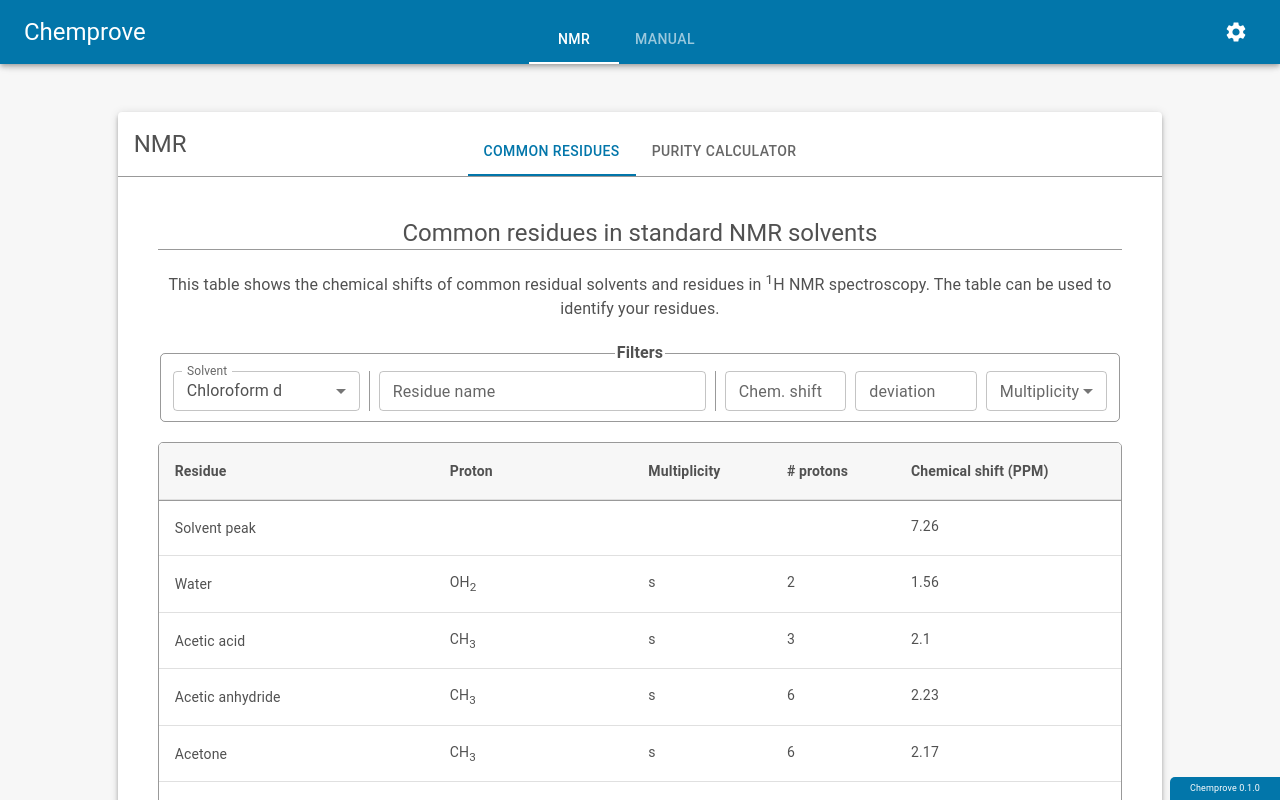
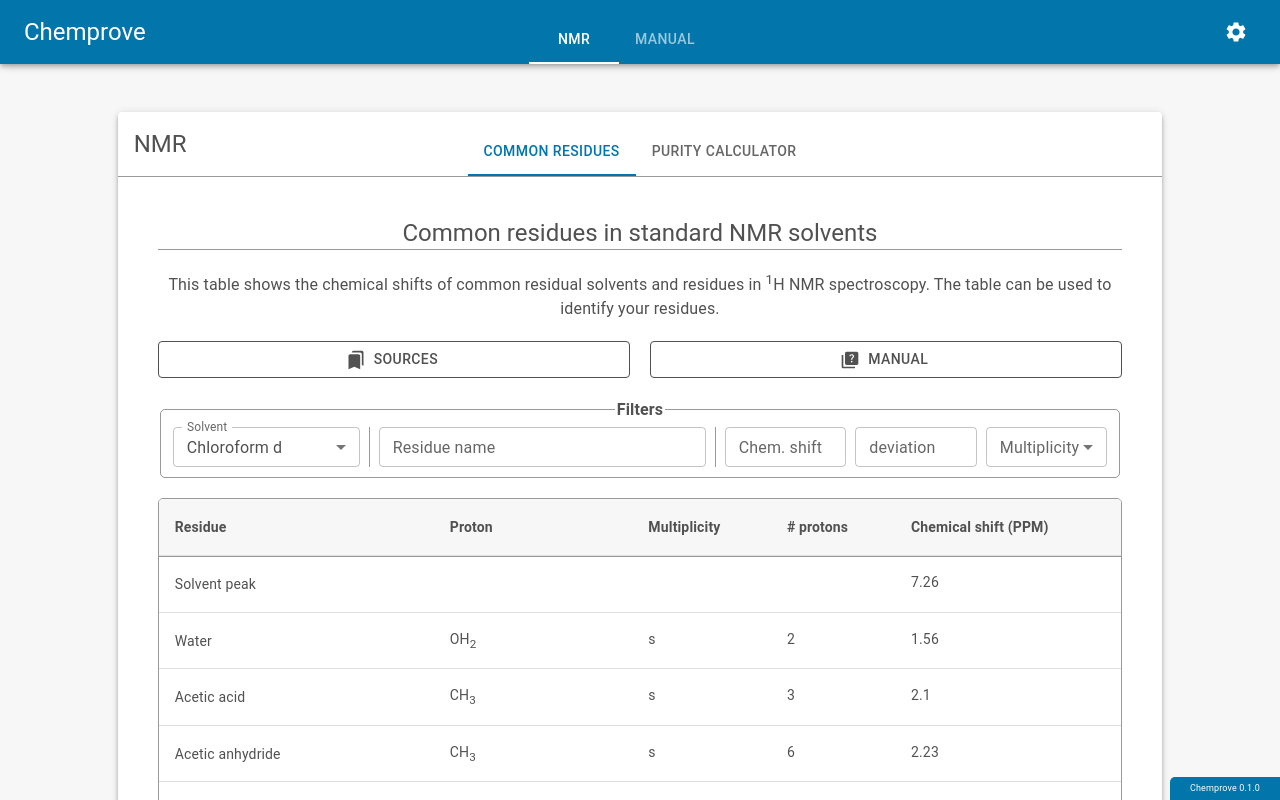
Before and after one commit to Noldyman/chemprove, a React (Create React App) app: page /nmr in a window 1280 px wide. Shown: the top 800 px of the page. Built offline with nearby package versions, Linux system fonts and the light colour scheme.

Commit message:
add sources dialog

```diff
--- a/src/pages/nmr/commonResidues/CommonResidues.tsx
+++ b/src/pages/nmr/commonResidues/CommonResidues.tsx
@@ -10,9 +10,10 @@ import {
   Typography,
   Button,
 } from "@mui/material";
-import { HighlightOff } from "@mui/icons-material";
+import { Bookmarks, HighlightOff, Quiz } from "@mui/icons-material";
 import { CommonResidueTable } from "./CommonResidueTable";
 import { ResidueDetails } from "./ResidueDetails";
+import { Sources } from "./Sources";
 
 export const nmrSolvents: { label: string; value: NmrSolvent }[] = [
   { label: "Chloroform d", value: "chloroform_d" },
@@ -40,6 +41,7 @@ export const CommonResidues = () => {
   const [residueDetails, setResidueDetails] = useState<
     ICommonResidue | undefined
   >();
+  const [sourcesIsOpen, setSourcesIsOpen] = useState(false);
 
   const handleSolventChange = (e: ChangeEvent<HTMLInputElement>) => {
     setSelectedSolvent(e.target.value as NmrSolvent);
@@ -91,6 +93,25 @@ export const CommonResidues = () => {
         residues in <sup>1</sup>H NMR spectroscopy. The table can be used to
         identify your residues.
       </Typography>
+      <div style={{ display: "flex", gap: "20px", marginBottom: "20px" }}>
+        <Button
+          fullWidth
+          startIcon={<Bookmarks />}
+          variant="outlined"
+          color="inherit"
+          onClick={() => setSourcesIsOpen(true)}
+        >
+          Sources
+        </Button>
+        <Button
+          fullWidth
+          startIcon={<Quiz />}
+          variant="outlined"
+          color="inherit"
+        >
+          Manual
+        </Button>
+      </div>
       <fieldset
         style={{
           border: `1px solid ${theme.palette.divider}`,
@@ -198,6 +219,7 @@ export const CommonResidues = () => {
           residue={residueDetails}
         />
       )}
+      <Sources open={sourcesIsOpen} onClose={() => setSourcesIsOpen(false)} />
     </>
   );
 };
--- /dev/null
+++ b/src/pages/nmr/commonResidues/Sources.tsx
@@ -0,0 +1,42 @@
+import {
+  Dialog,
+  DialogContent,
+  DialogTitle,
+  Divider,
+  List,
+  ListItem,
+  ListItemIcon,
+  ListItemText,
+  Typography,
+} from "@mui/material";
+import { Bookmark } from "@mui/icons-material";
+import { sources } from "../../../data/H_NMR_COMMON_RESIDUES";
+
+interface Props {
+  open: boolean;
+  onClose: () => void;
+}
+
+export const Sources = ({ open, onClose }: Props) => {
+  return (
+    <Dialog open={open} onClose={onClose}>
+      <DialogTitle>Sources</DialogTitle>
+      <Divider />
+      <DialogContent>
+        <Typography>
+          The following sources were used for the common residue table.
+        </Typography>
+        <List>
+          {sources.map((s) => (
+            <ListItem button onClick={() => window.open(s.url)}>
+              <ListItemIcon>
+                <Bookmark />
+              </ListItemIcon>
+              <ListItemText>{s.label}</ListItemText>
+            </ListItem>
+          ))}
+        </List>
+      </DialogContent>
+    </Dialog>
+  );
+};
```
